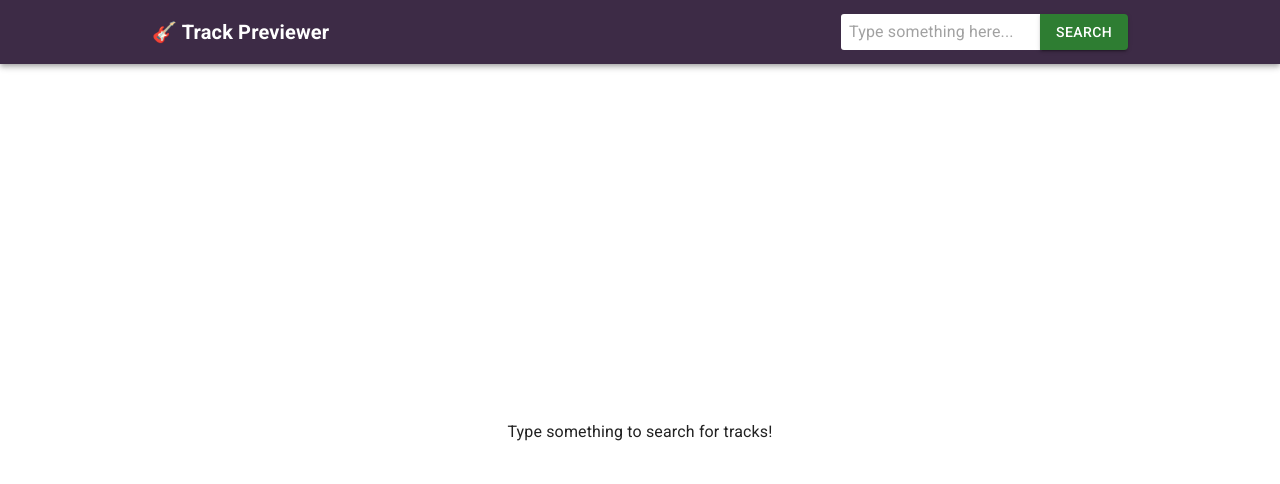
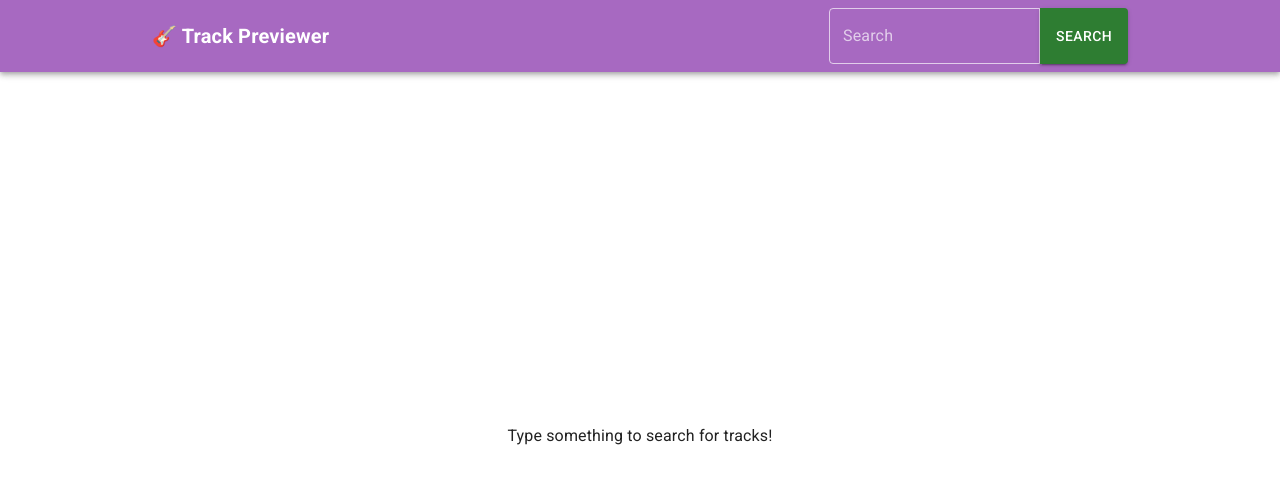
Before and after one commit to louvrecly/track-previewer, a Next.js app: page / in a window 1280 px wide. Shown: the top 484 px of the page. Built offline with nearby package versions, Linux system fonts and the light colour scheme.

Commit message:
refactor NavBar and SearchBar using StyledAppBar, StyledToolBar and StyledTextField

```diff
--- a/app/nav-bar/index.tsx
+++ b/app/components/nav-bar/index.tsx
@@ -1,23 +1,14 @@
-import AppBar from '@mui/material/AppBar';
 import Box from '@mui/material/Box';
-import Toolbar from '@mui/material/Toolbar';
 import Typography from '@mui/material/Typography';
 import SearchBar from './search-bar';
+import StyledAppBar from '../styled-app-bar';
+import StyledToolBar from '../styled-tool-bar';
 
 const NavBar = () => {
   return (
-    <AppBar position="sticky" sx={{ backgroundColor: 'rgba(40, 20, 50, 0.9)' }}>
+    <StyledAppBar position="sticky">
       <Box>
-        <Toolbar
-          sx={{
-            marginX: 'auto',
-            paddingX: 3,
-            paddingY: 1,
-            maxWidth: 1024,
-            gap: 1,
-            flexWrap: 'wrap',
-          }}
-        >
+        <StyledToolBar>
           <Typography
             variant="h6"
             component="div"
@@ -27,9 +18,9 @@ const NavBar = () => {
           </Typography>
 
           <SearchBar />
-        </Toolbar>
+        </StyledToolBar>
       </Box>
-    </AppBar>
+    </StyledAppBar>
   );
 };
 
--- a/app/nav-bar/search-bar.tsx
+++ b/app/components/nav-bar/search-bar/index.tsx
@@ -3,7 +3,7 @@
 import { useRouter, useSearchParams } from 'next/navigation';
 import { FormEvent } from 'react';
 import Box from '@mui/material/Box';
-import InputBase from '@mui/material/InputBase';
+import StyledTextField from '@/app/components/styled-text-field';
 import Button from '@mui/material/Button';
 
 const SearchBar = () => {
@@ -19,18 +19,19 @@ const SearchBar = () => {
 
   return (
     <form onSubmit={handleSubmit}>
-      <Box sx={{ display: 'flex', flexWrap: 'wrap' }}>
-        <InputBase
+      <Box sx={{ display: 'flex' }}>
+        <StyledTextField
+          id="keyword"
+          label="Search"
+          variant="outlined"
+          color="success"
+          defaultValue={query}
           sx={{
-            flex: 1,
-            paddingX: 1,
-            backgroundColor: 'white',
-            borderTopLeftRadius: 3,
-            borderBottomLeftRadius: 3,
+            '& fieldset': {
+              borderTopRightRadius: 0,
+              borderBottomRightRadius: 0,
+            },
           }}
-          placeholder="Type something here..."
-          inputProps={{ 'aria-label': 'search' }}
-          defaultValue={query}
         />
 
         <Button
--- a/app/layout.tsx
+++ b/app/layout.tsx
@@ -1,7 +1,7 @@
 import type { Metadata } from 'next';
 import { Roboto } from 'next/font/google';
 import CssBaseline from '@mui/material/CssBaseline';
-import NavBar from './nav-bar';
+import NavBar from './components/nav-bar';
 import './globals.css';
 
 const roboto = Roboto({
```
